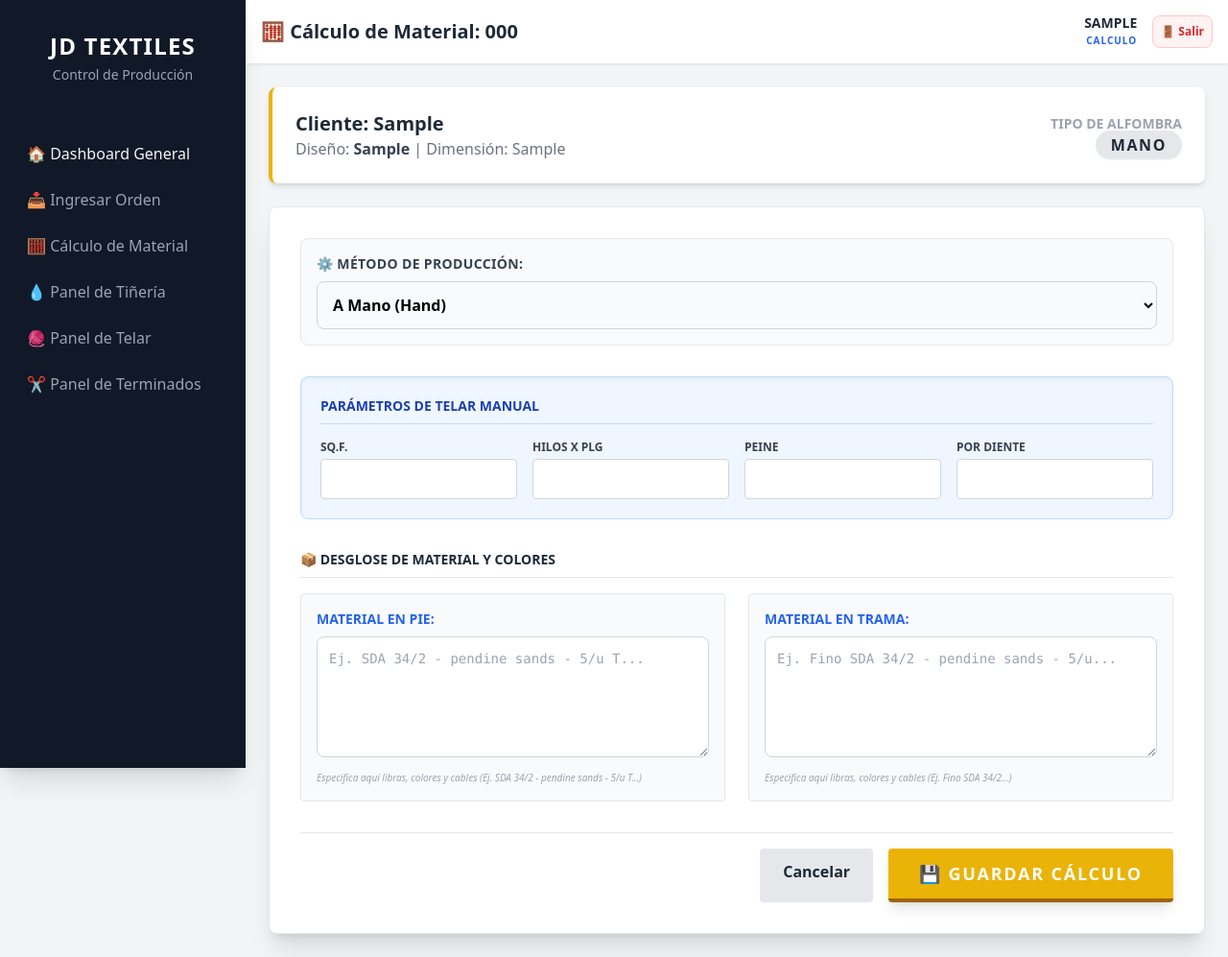
After one commit to edferch/JD-TEXTILES-SA, a Django app: page /calculo/1/ in a window 1280 px wide. The commit adds this page. Shown: the whole page at 96% size. Run offline with Django 5.2, Linux system fonts and the light colour scheme; a user stored in the database is signed in; tables that the repository leaves empty hold one stand-in row (values such as "Sample post"); some libraries are stand-ins or nearby versions.

Commit message:
calculo de material

```diff
--- a/jdtextiles_app/forms.py
+++ b/jdtextiles_app/forms.py
@@ -1,5 +1,5 @@
 from django import forms
-from .models import OrdenTrabajo, InstruccionCorreo
+from .models import OrdenTrabajo, InstruccionCorreo, CalculoMaterial
 
 class OrdenTrabajoForm(forms.ModelForm):
     class Meta:
@@ -28,3 +28,19 @@ class InstruccionForm(forms.ModelForm):
             'instrucciones_clave': forms.Textarea(attrs={'class': 'w-full p-2 border border-gray-300 rounded mb-2', 'rows': 3, 'placeholder': '¿Qué hay que hacer exactamente?'}),
             'cuerpo_correo': forms.Textarea(attrs={'class': 'w-full p-2 border border-gray-300 rounded', 'rows': 5, 'placeholder': 'Pega aquí todo el texto del correo...'}),
         }
+class CalculoMaterialForm(forms.ModelForm):
+    class Meta:
+        model = CalculoMaterial
+        fields = ['metodo', 'sq_ft', 'hilos_por_pulgada', 'peine', 'por_diente', 'material_pie', 'material_trama']
+
+        widgets = {
+            'metodo': forms.Select(attrs={'class': 'w-full p-3 border border-gray-300 rounded-lg bg-gray-50 focus:border-blue-500 font-bold', 'id': 'select-metodo'}),
+            'sq_ft': forms.NumberInput(attrs={'class': 'w-full p-2 border border-gray-300 rounded focus:border-blue-500', 'step': '0.001'}),
+            'hilos_por_pulgada': forms.TextInput(attrs={'class': 'w-full p-2 border border-gray-300 rounded focus:border-blue-500'}),
+            'peine': forms.TextInput(attrs={'class': 'w-full p-2 border border-gray-300 rounded focus:border-blue-500'}),
+            'por_diente': forms.TextInput(attrs={'class': 'w-full p-2 border border-gray-300 rounded focus:border-blue-500'}),
+
+            # Textareas para los desgloses de colores y libras
+            'material_pie': forms.Textarea(attrs={'class': 'w-full p-3 border border-gray-300 rounded-lg font-mono text-sm', 'rows': 5, 'placeholder': 'Ej. SDA 34/2 - pendine sands - 5/u T...'}),
+            'material_trama': forms.Textarea(attrs={'class': 'w-full p-3 border border-gray-300 rounded-lg font-mono text-sm', 'rows': 5, 'placeholder': 'Ej. Fino SDA 34/2 - pendine sands - 5/u...'}),
+        }
--- a/jdtextiles_app/models.py
+++ b/jdtextiles_app/models.py
@@ -3,6 +3,7 @@ from django.contrib.auth.models import User
 
 # Opciones de departamentos para el filtrado (El inicio de nuestro RBAC)
 DEPARTAMENTOS = [
+    ('CALCULO', 'Cálculo de Material'),
     ('BODEGA', 'Bodega'),
     ('TINERIA', 'Tiñería'),
     ('PREPARACION', 'Preparación'),
@@ -62,3 +63,30 @@ class TrackingProduccion(models.Model):
 
     def __str__(self):
         return f"{self.orden.po_number} - {self.departamento} ({self.estado})"
+
+class CalculoMaterial(models.Model):
+    # Esto amarra el cálculo al P.O. Number
+    orden = models.OneToOneField(OrdenTrabajo, on_delete=models.CASCADE, related_name='calculo')
+
+    # Opciones que me pediste
+    TIPO_CALCULO = [('MANO', 'A Mano (Hand)'), ('MAQUINA', 'A Máquina (Machine)')]
+    metodo = models.CharField(max_length=15, choices=TIPO_CALCULO)
+
+    # === DATOS EXTRAÍDOS DE TU EXCEL (Específicos para Mano) ===
+    sq_ft = models.DecimalField(max_digits=10, decimal_places=3, null=True, blank=True, verbose_name="SQ.F.")
+    hilos_por_pulgada = models.CharField(max_length=50, null=True, blank=True, verbose_name="Hilos x Plg")
+    peine = models.CharField(max_length=50, null=True, blank=True, verbose_name="Peine")
+    por_diente = models.CharField(max_length=100, null=True, blank=True, verbose_name="Por Diente")
+
+    # === DESGLOSE DE MATERIALES ===
+    # Aquí guardaremos lo que va en PIE (SDA, colores, cables, libras)
+    material_pie = models.TextField(verbose_name="Detalle Material en PIE")
+    # Aquí guardaremos lo que va en TRAMA
+    material_trama = models.TextField(verbose_name="Detalle Material en TRAMA")
+
+    # Quién hizo el cálculo y cuándo
+    creado_por = models.ForeignKey(User, on_delete=models.SET_NULL, null=True, blank=True)
+    fecha_registro = models.DateTimeField(auto_now_add=True)
+
+    def __str__(self):
+        return f"Cálculo {self.metodo} - PO: {self.orden.po_number}"
--- a/jdtextiles_app/templates/base.html
+++ b/jdtextiles_app/templates/base.html
@@ -19,6 +19,10 @@
             {% if request.user.perfilusuario.departamento == 'GERENCIA' or request.user.perfilusuario.departamento == 'BODEGA' or request.user.is_superuser %}
             <a href="{% url 'dashboard' %}" class="block py-3 px-6 text-gray-100 hover:bg-gray-800 hover:text-white transition border-l-4 border-transparent hover:border-blue-500">🏠 Dashboard General</a>
             <a href="{% url 'crear_orden' %}" class="block py-3 px-6 text-gray-400 hover:bg-gray-800 hover:text-white transition border-l-4 border-transparent hover:border-blue-500">📥 Ingresar Orden</a>
+            {% endif %}
+
+            {% if request.user.perfilusuario.departamento == 'CALCULO' or request.user.perfilusuario.departamento == 'GERENCIA' or request.user.is_superuser %}
+            <a href="{% url 'panel_calculo' %}" class="block py-3 px-6 text-gray-400 hover:bg-gray-800 hover:text-white transition border-l-4 border-transparent hover:border-blue-500">🧮 Cálculo de Material</a>
             {% endif %}
 
             {% if request.user.perfilusuario.departamento == 'TINERIA' or request.user.perfilusuario.departamento == 'GERENCIA' or request.user.is_superuser %}
--- /dev/null
+++ b/jdtextiles_app/templates/calcular_orden.html
@@ -0,0 +1,102 @@
+{% extends 'base.html' %}
+
+{% block title %}Cálculo PO: {{ orden.po_number }} - JD Textiles{% endblock %}
+{% block header %}🧮 Cálculo de Material: {{ orden.po_number }}{% endblock %}
+
+{% block content %}
+<div class="bg-white rounded-lg shadow-md p-6 mb-6 border-l-4 border-yellow-500">
+    <div class="flex justify-between items-center">
+        <div>
+            <h2 class="text-xl font-bold text-gray-800">Cliente: {{ orden.cliente }}</h2>
+            <p class="text-gray-500">Diseño: <span class="font-semibold text-gray-700">{{ orden.diseno }}</span> | Dimensión: {{ orden.dimensiones }}</p>
+        </div>
+        <div class="text-right">
+            <p class="text-sm text-gray-400 uppercase font-bold">Tipo de Alfombra</p>
+            <span class="bg-gray-200 text-gray-800 px-4 py-1 rounded-full font-black uppercase tracking-widest shadow-sm">
+                {{ orden.tipo }}
+            </span>
+        </div>
+    </div>
+</div>
+
+<div class="bg-white rounded-lg shadow-xl p-8 border border-gray-200">
+    <form method="POST">
+        {% csrf_token %}
+
+        <div class="mb-8 p-4 bg-gray-50 rounded-lg border border-gray-200">
+            <label class="block text-gray-700 text-sm font-bold mb-2 uppercase tracking-wide">⚙️ Método de Producción:</label>
+            {{ form.metodo }}
+        </div>
+
+        <div id="campos-mano" class="mb-8 p-5 bg-blue-50 rounded-lg border border-blue-200 shadow-inner transition-all duration-300">
+            <h3 class="text-sm font-bold text-blue-800 uppercase mb-4 border-b border-blue-200 pb-2">Parámetros de Telar Manual</h3>
+            <div class="grid grid-cols-2 md:grid-cols-4 gap-4">
+                <div>
+                    <label class="block text-gray-700 text-xs font-bold mb-1 uppercase">SQ.F.</label>
+                    {{ form.sq_ft }}
+                </div>
+                <div>
+                    <label class="block text-gray-700 text-xs font-bold mb-1 uppercase">Hilos x Plg</label>
+                    {{ form.hilos_por_pulgada }}
+                </div>
+                <div>
+                    <label class="block text-gray-700 text-xs font-bold mb-1 uppercase">Peine</label>
+                    {{ form.peine }}
+                </div>
+                <div>
+                    <label class="block text-gray-700 text-xs font-bold mb-1 uppercase">Por Diente</label>
+                    {{ form.por_diente }}
+                </div>
+            </div>
+        </div>
+
+        <h3 class="text-sm font-bold text-gray-800 uppercase mb-4 border-b pb-2">📦 Desglose de Material y Colores</h3>
+        <div class="grid grid-cols-1 md:grid-cols-2 gap-6 mb-8">
+            <div class="bg-gray-50 p-4 rounded border">
+                <label class="block text-blue-600 text-sm font-black mb-2 uppercase">Material en PIE:</label>
+                {{ form.material_pie }}
+                <p class="text-[10px] text-gray-400 mt-2 italic">Especifica aquí libras, colores y cables (Ej. SDA 34/2 - pendine sands - 5/u T...)</p>
+            </div>
+
+            <div class="bg-gray-50 p-4 rounded border">
+                <label class="block text-blue-600 text-sm font-black mb-2 uppercase">Material en TRAMA:</label>
+                {{ form.material_trama }}
+                <p class="text-[10px] text-gray-400 mt-2 italic">Especifica aquí libras, colores y cables (Ej. Fino SDA 34/2...)</p>
+            </div>
+        </div>
+
+        <div class="flex justify-end gap-4 mt-8 pt-4 border-t">
+            <a href="{% url 'panel_calculo' %}" class="bg-gray-200 hover:bg-gray-300 text-gray-800 font-bold py-3 px-6 rounded transition">
+                Cancelar
+            </a>
+            <button type="submit" class="bg-yellow-500 hover:bg-yellow-600 text-white font-black py-3 px-8 rounded shadow-lg transition transform active:scale-95 uppercase tracking-widest text-lg border-b-4 border-yellow-700">
+                💾 Guardar Cálculo
+            </button>
+        </div>
+    </form>
+</div>
+
+<script>
+    document.addEventListener("DOMContentLoaded", function() {
+        // Buscamos la lista desplegable y el contenedor azul de los campos de mano
+        const selectMetodo = document.getElementById('select-metodo');
+        const camposMano = document.getElementById('campos-mano');
+
+        // Función que decide si mostrar u ocultar
+        function toggleCampos() {
+            if (selectMetodo.value === 'MANO') {
+                camposMano.style.display = 'block'; // Lo mostramos
+            } else {
+                camposMano.style.display = 'none';  // Lo escondemos
+            }
+        }
+
+        // Ejecutamos la función nada más cargar la página (por si la orden ya decía MAQUINA)
+        if (selectMetodo) {
+            toggleCampos();
+            // Y nos quedamos "escuchando" por si el usuario cambia la opción
+            selectMetodo.addEventListener('change', toggleCampos);
+        }
+    });
+</script>
+{% endblock %}
--- a/jdtextiles_app/urls.py
+++ b/jdtextiles_app/urls.py
@@ -7,4 +7,7 @@ urlpatterns = [
     path('orden/<int:orden_id>/', views.ficha_orden, name='ficha_orden'),
 
     path('tineria/', views.panel_tineria, name='panel_tineria'), # <-- Nueva ruta para el panel de tinería
+
+    path('calculo/', views.panel_calculo, name='panel_calculo'), # <-- Nueva ruta para el panel de cálculo
+    path('calculo/<int:orden_id>/', views.calcular_orden, name='calcular_orden'), # <-- Nueva ruta para la ficha de cálculo
 ]
--- a/jdtextiles_app/views.py
+++ b/jdtextiles_app/views.py
@@ -1,6 +1,6 @@
 from django.shortcuts import render, redirect, get_object_or_404
 from django.contrib.auth.decorators import login_required   #importa el candado
-from .forms import OrdenTrabajoForm, InstruccionForm
+from .forms import OrdenTrabajoForm, InstruccionForm, CalculoMaterialForm
 from .models import OrdenTrabajo, InstruccionCorreo
 
 @login_required(login_url='login')  # Esto asegura que solo los usuarios logueados puedan ver esta vista
@@ -59,3 +59,27 @@ def panel_tineria(request):
     ordenes = OrdenTrabajo.objects.all().order_by('-fecha_creacion') # Ordenamos por fecha de creación, la más reciente primero
 
     return render(request, 'panel_tineria.html', {'ordenes': ordenes})
+
+@login_required(login_url='login')
+def panel_calculo(request):
+    # Magia de Django: Filtramos SOLO las órdenes que NO tienen cálculo (isnull=True)
+    ordenes_pendientes = OrdenTrabajo.objects.filter(calculo__isnull=True).order_by('fecha_creacion')
+    return render(request, 'panel_calculo.html', {'ordenes': ordenes_pendientes})
+
+@login_required(login_url='login')
+def calcular_orden(request, orden_id):
+    orden = get_object_or_404(OrdenTrabajo, id=orden_id)
+
+    if request.method == 'POST':
+        form = CalculoMaterialForm(request.POST)
+        if form.is_valid():
+            calculo = form.save(commit=False)
+            calculo.orden = orden
+            calculo.creado_por = request.user
+            calculo.save()
+            return redirect('panel_calculo') # Lo regresamos a la lista
+    else:
+        # El formulario inicia vacío, pero si la orden es de MANO, lo preseleccionamos
+        form = CalculoMaterialForm(initial={'metodo': orden.tipo})
+
+    return render(request, 'calcular_orden.html', {'form': form, 'orden': orden})
```
Also changed, not shown: jdtextiles_app/templates/panel_calculo.html (added, +35 -0 lines), jdtextiles_app/migrations/0003_alter_perfilusuario_departamento_and_more.py (added).
